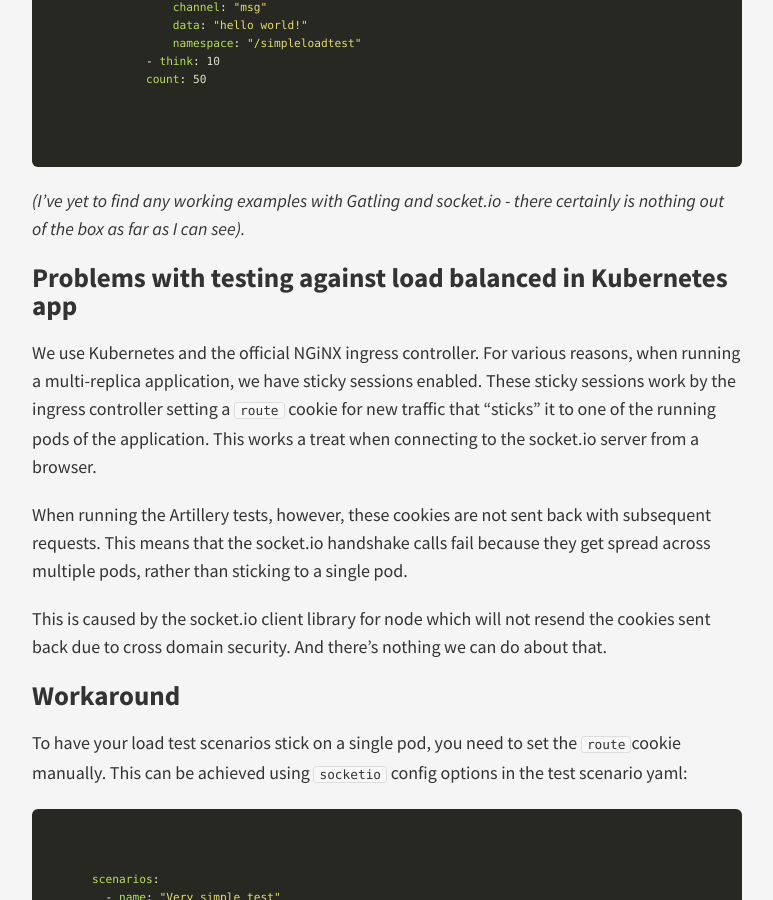
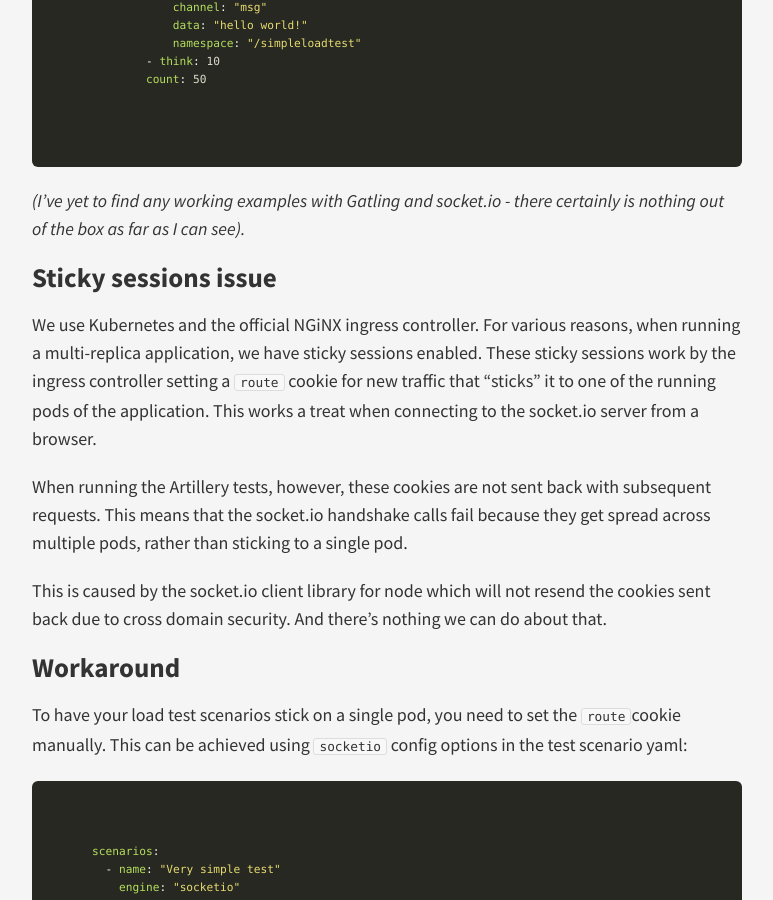
Before and after one commit to DominicWatson/dominicwatson.github.io, a Jekyll site: the page built from _posts/2021-06-08-socketio-load-testing.markdown, in a window 1280 px wide and 900 px high, scrolled down 721 px. Shown: the whole window, without its empty margins (253-1026 px from the left). Built offline with Jekyll 4.4.1, drawn with Linux system fonts in a browser that asks for light colours; comment, search, counter and statistics services are not loaded.

Commit message:
Make title more concise

```diff
--- a/_posts/2021-06-08-socketio-load-testing.markdown
+++ b/_posts/2021-06-08-socketio-load-testing.markdown
@@ -31,7 +31,7 @@ scenarios:
 
 _(I've yet to find any working examples with Gatling and socket.io - there certainly is nothing out of the box as far as I can see)._
 
-## Problems with testing against load balanced in Kubernetes app
+## Sticky sessions issue
 
 We use Kubernetes and the official NGiNX ingress controller. For various reasons, when running a multi-replica application, we have sticky sessions enabled. These sticky sessions work by the ingress controller setting a `route` cookie for new traffic that "sticks" it to one of the running pods of the application. This works a treat when connecting to the socket.io server from a browser.
 
```
